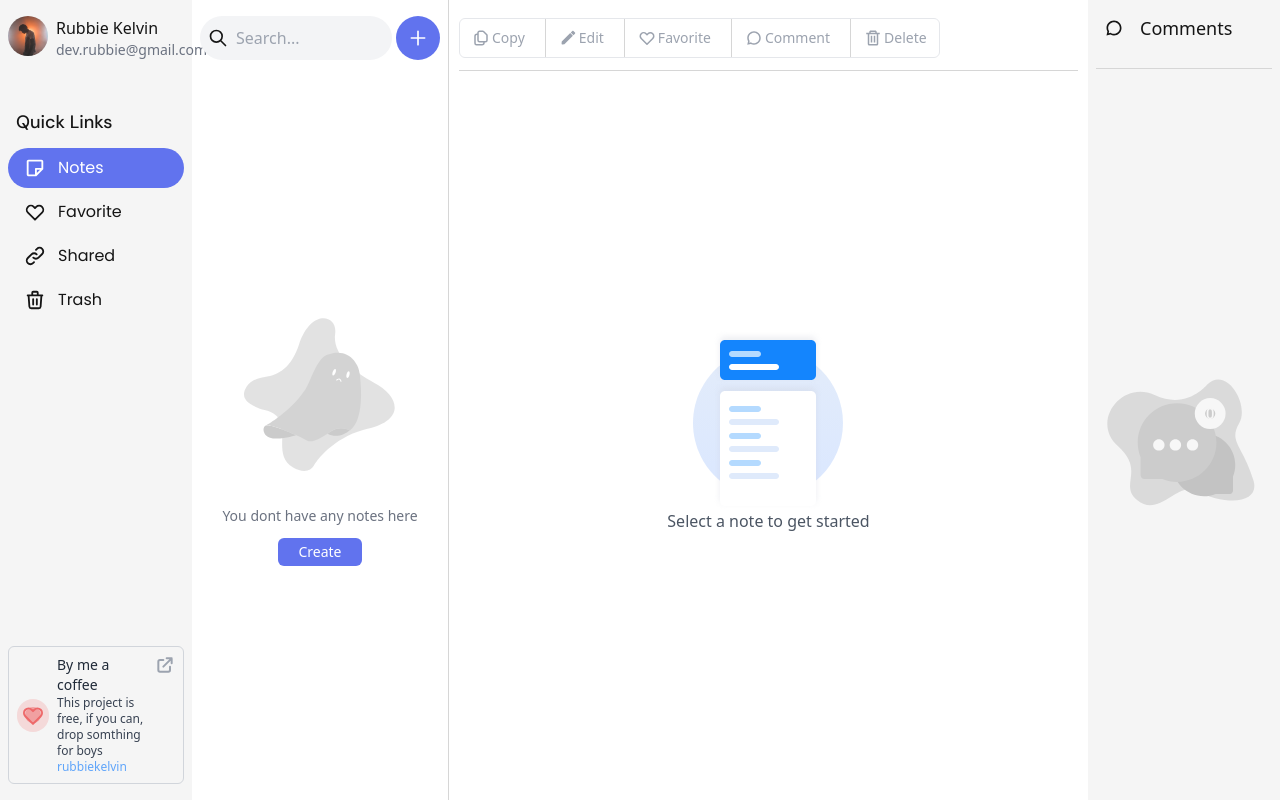
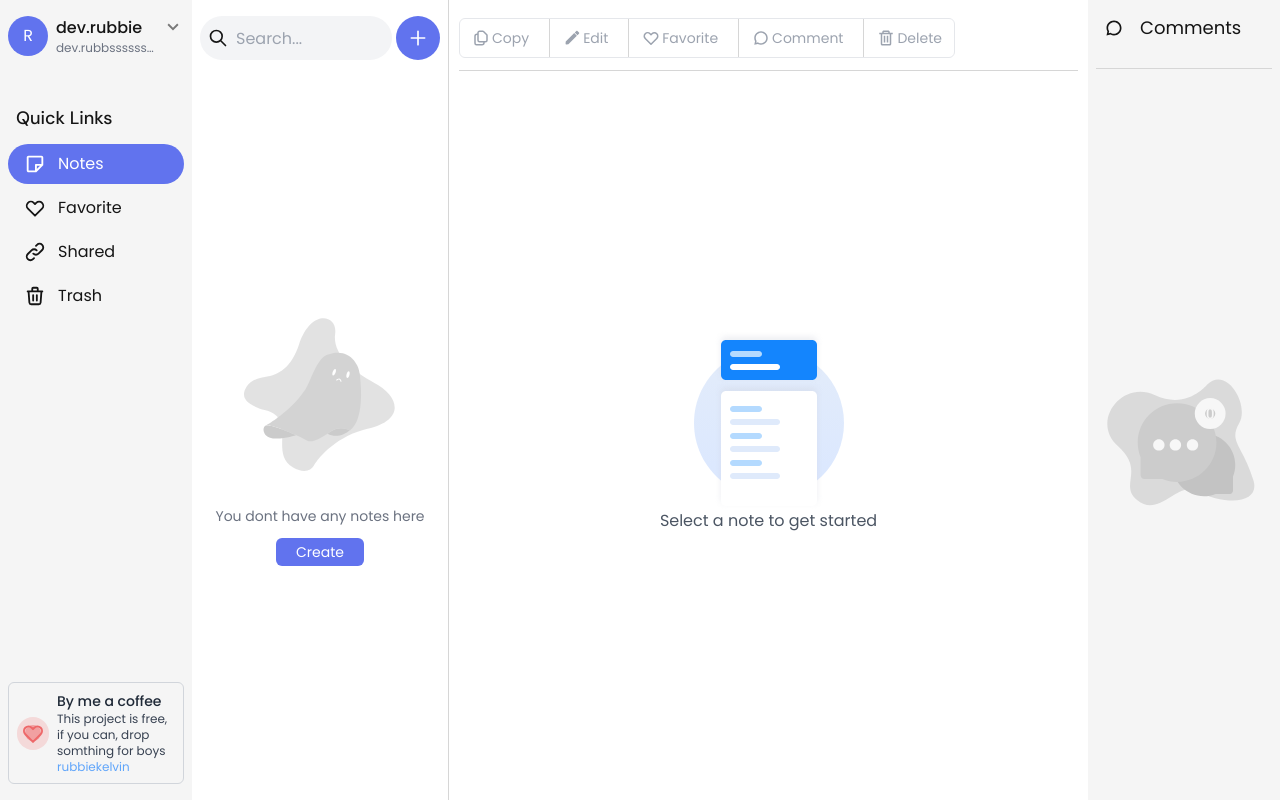
Before and after one commit to rubbieKelvin/webnote, a Vue app: page /app in a window 1280 px wide. Built offline with nearby package versions, Linux system fonts and the light colour scheme; what @highlightjs/vue-plugin would draw is missing.

Commit message:
rounding up

```diff
--- a/src/components/sections/LeftSection.vue
+++ b/src/components/sections/LeftSection.vue
@@ -5,7 +5,7 @@
                 <svg width="20" height="20" viewBox="0 0 24 24" fill="none" xmlns="http://www.w3.org/2000/svg">
                     <path d="M21 21L15 15M17 10C17 13.866 13.866 17 10 17C6.13401 17 3 13.866 3 10C3 6.13401 6.13401 3 10 3C13.866 3 17 6.13401 17 10Z" stroke="currentColor" stroke-width="2" stroke-linecap="round" stroke-linejoin="round"/>
                 </svg>
-                <input class="flex-grow h-full w-[60%] bg-transparent outline-none" placeholder="Search..." type="text">
+                <input :value="$store.state.searchFilter" @input="$store.commit('SET_SEARCH_FILTER', $event.target.value)" class="flex-grow h-full w-[60%] bg-transparent outline-none" placeholder="Search..." type="text">
             </div>
             <div class="">
                 <button title="create new note [Ctrl-Alt-N]" @click="new_note_modal_visible=true, $refs.noteTitleInput.focus()" class="bg-accent text-white h-11 w-11 rounded-full flex items-center justify-center">
@@ -14,6 +14,10 @@
                     </svg>
                 </button>
             </div>
+        </div>
+
+        <div v-if="$store.state.searchFilter.trim().length>0" class="px-2 py-1 bg-accent bg-opacity-20 text-accent text-sm">
+            <p>Search results for "<b>{{$store.state.searchFilter.trim()}}</b>"</p>
         </div>
 
         <!-- new-note -->
@@ -40,7 +44,8 @@
 
         <div class="text-text h-0 scrollbar overflow-y-hidden hover:overflow-y-auto flex flex-col flex-grow">
             <!-- item -->
-            <div @keydown.down="$refs.note_delegate[notes.indexOf(note)+1]?.focus()" @keydown.up="$refs.note_delegate[notes.indexOf(note)-1]?.focus()" ref="note_delegate" v-for="note in notes" :class="[($store.state.notebook.activeNote==note.local_id) ? 'bg-accent bg-opacity-10':'bg-white', (note.trash)?'':'hover:bg-gray-100']" :tabindex="0" @click="setActiveNote(note)" @keypress.enter="setActiveNote(note)" :key="note.id || note.local_id" class="px-2 pt-2 cursor-pointer group flex flex-col gap-2 outline-none focus:border-accent border-transparent border-l-4">
+            <template v-for="note in notes" :key="note.id || note.local_id">
+                <div v-if="note.title.includes($store.state.searchFilter?.trim())" @keydown.down="$refs.note_delegate[notes.indexOf(note)+1]?.focus()" @keydown.up="$refs.note_delegate[notes.indexOf(note)-1]?.focus()" ref="note_delegate" :class="[($store.state.notebook.activeNote==note.local_id) ? 'bg-accent bg-opacity-10':'bg-white', (note.trash)?'':'hover:bg-gray-100']" :tabindex="0" @click="setActiveNote(note)" @keypress.enter="setActiveNote(note)" class="px-2 pt-2 cursor-pointer group flex flex-col gap-2 outline-none focus:border-accent border-transparent border-l-4">
                     <h3 class="font-poppins break-all">{{note.title}}</h3>
                     <!-- <p class=" text-sm">But with some giudiance and explanation, we might get it right...</p> -->
                     <div class="flex flex-row gap-3 items-center">
@@ -52,11 +57,12 @@
                     </div>
 
                     <div v-if="note.trash" class="flex gap-2 h-0 overflow-clip group-focus:h-auto hover:h-auto group">
-                    <button @click="delNote(note)" class=" flex flex-grow py-2 bg-danger text-white justify-center items-center rounded-md">Delete Permanetly</button>
-                    <button @click="updateNote(note, {trash: false})" class=" flex flex-grow py-2 bg-gray-100 text-text justify-center items-center rounded-md">Restore</button>
+                        <button @click="delNote(note)" class=" flex flex-grow py-2 bg-danger hover:bg-red-500 text-white justify-center items-center rounded-md">Delete Permanetly</button>
+                        <button @click="updateNote(note, {trash: false})" class=" flex flex-grow py-2 bg-gray-100 hover:bg-green-500 hover:text-white transition-colors duration-200 text-text justify-center items-center rounded-md">Restore</button>
                     </div>
                     <div/>
                 </div>
+            </template>
             <div v-if="notes.length===0 && !new_note_modal_visible" class="flex-grow flex flex-col items-center justify-center gap-3">
                 <svg width="200" height="200" viewBox="0 0 280 280" fill="none" xmlns="http://www.w3.org/2000/svg">
                     <g opacity="0.2">
--- a/src/components/sections/RightSideBar.vue
+++ b/src/components/sections/RightSideBar.vue
@@ -25,11 +25,14 @@
             </div>
 
             <div v-else class="flex-grow flex flex-col gap-2 h-[80%] overflow-y-scroll scrollbar">
-                <div class="px-2" v-for="comment in getActiveNote.comments" :key="comment.id">
-                    <p class="text-gray-800">{{comment.author}}</p>
-                    <p class="text-xs text-gray-600">{{prettyDate(comment.createdAt)}}</p>
-                    <p class="text-sm select-text break-words">{{comment.text}}</p>
-                    <div class="h-[1px] mx-4 bg-gray-200"/>
+                <div class="px-2 flex gap-1" v-for="comment in getActiveNote.comments" :key="comment.id">
+                    <div class="w-8 h-8 rounded-full text-white flex items-center justify-center bg-orange-400">A</div>
+                    <div class="flex flex-col gap-1">
+                        <p class="text-gray-800">{{comment.author}}</p>
+                        <p class="text-xs text-gray-600">{{prettyDate(comment.createdAt)}}</p>
+                        <p class="text-sm select-text break-words">{{comment.text}}</p>
+                        <div class="h-[1px] mx-4 bg-gray-200"/>
+                    </div>
                 </div>
             </div>
 
--- a/src/components/sections/SideBar.vue
+++ b/src/components/sections/SideBar.vue
@@ -3,7 +3,7 @@
         <!-- ... -->
         <profile-banner class=""/>
         <!-- ... -->
-        <div class="flex flex-col gap-3">
+        <div class="flex flex-col gap-3 flex-grow">
             <div class=" px-2">
                 <h2 class="sec-title font-dm">Quick Links</h2>
             </div>
@@ -41,7 +41,6 @@
                 </div>
             </div>
         </div>
-        <div class="flex-grow"/>
 
         <a target="blank" href="https://rubbiekelvin.netlify.app/" class="flex gap-2 hover:bg-gray-200 cursor-pointer text-gray-800 border border-gray-300 rounded-md p-2">
             <div class="flex items-center">
@@ -58,11 +57,6 @@
                 <h1 class="text-sm font-medium">By me a coffee</h1>
                 <p class=" text-gray-700 text-xs">This project is free, if you can, drop somthing for boys</p>
                 <p class=" text-blue-400 text-xs">rubbiekelvin</p>
-            </div>
-            <div>
-                <svg class="text-gray-400" width="20" height="20" viewBox="0 0 20 20" fill="none" xmlns="http://www.w3.org/2000/svg">
-                    <path d="M8.33325 4.99999H4.99992C4.07944 4.99999 3.33325 5.74619 3.33325 6.66666V15C3.33325 15.9205 4.07944 16.6667 4.99992 16.6667H13.3333C14.2537 16.6667 14.9999 15.9205 14.9999 15V11.6667M11.6666 3.33333H16.6666M16.6666 3.33333V8.33333M16.6666 3.33333L8.33325 11.6667" stroke="currentColor" stroke-width="2" stroke-linecap="round" stroke-linejoin="round"/>
-                </svg>
             </div>
         </a>
     </div>
--- a/src/components/user/ProfileBanner.vue
+++ b/src/components/user/ProfileBanner.vue
@@ -1,21 +1,14 @@
 <template>
     <div class=" w-full flex flex-row gap-2">
-        <img :src="profileImg" class=" w-10 h-10 rounded-full aspect-square" alt="">
-        <div class="flex flex-col gap-0 flex-grow">
-            <h1 class=" font-medium flex-grow">Rubbie Kelvin</h1>
-            <p class=" text-gray-500 text-sm ">dev.rubbie@gmail.com</p>
+        <div class="flex w-10 h-10 rounded-full aspect-square bg-accent text-white items-center justify-center">
+            <p>R</p>
         </div>
-        <svg class=" min-w-max min-h-max" height="22" width="22" viewBox="0 0 18 18" fill="none" xmlns="http://www.w3.org/2000/svg">
+        <div class="flex flex-col gap-0 flex-grow w-[20%]">
+            <h1 class=" font-medium flex-grow truncate">dev.rubbie</h1>
+            <p class=" text-gray-500 text-xs w-full truncate ">dev.rubbsssssssssssssssssssie@gmail.com</p>
+        </div>
+        <svg class="" height="22" width="22" viewBox="0 0 18 18" fill="none" xmlns="http://www.w3.org/2000/svg">
             <path d="M9 11.7848L13.5075 7.27725L12.4478 6.216L9 9.666L5.553 6.216L4.4925 7.2765L9 11.7848Z" fill="#797979"/>
         </svg>
     </div>
 </template>
-
-<script>
-import profileImg from '../../assets/images/profile.png'
-export default {
-    data(){
-        return {profileImg}
-    }
-}
-</script>
--- a/src/store/index.js
+++ b/src/store/index.js
@@ -94,8 +94,12 @@ export const store = createStore({
         }
     },
     mutations: {
+        SET_SEARCH_FILTER(state, value){
+            state.searchFilter = value
+        },
         SET_NOTE_LIST_MODE(state, name){
             state.appmode.noteslistmode = name
+            state.searchFilter = ''
         },
 
         CREATE_NOTE(state, title){
--- a/src/styles/index.css
+++ b/src/styles/index.css
@@ -6,7 +6,7 @@
 @tailwind utilities;
 
 *{
-    /* font-family: 'DM Sans', sans-serif; */
+    font-family: 'Poppins', sans-serif;
 }
 
 .font-dm{
```
Lines whose indentation alone changed are shown as unchanged.
